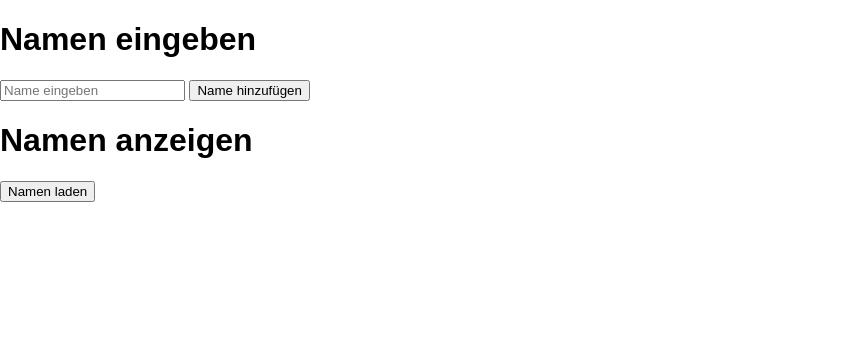
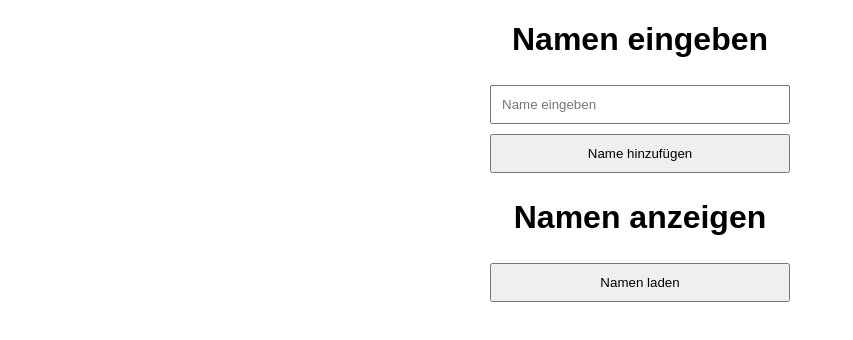
Before and after one commit to blindt1/todo, a website: page src/index.html in a window 1280 px wide. Shown: the whole page, without its empty margins (0-853 px from the left). Drawn offline with Linux system fonts and the light colour scheme.

Commit message:
Update styles.css

```diff
--- a/src/styles.css
+++ b/src/styles.css
@@ -1,21 +1,31 @@
-* {
-  font-family: Arial, Helvetica, sans-serif;
+body {
+    font-family: Arial, sans-serif;
 }
 
-html, body {
-  margin: 0;
-  border: 0;
-  padding: 0;
-  background-color: #fff;
+#container {
+    width: 300px;
+    margin: 0 auto;
+    text-align: center;
 }
 
-main {
-  margin: auto;
-  width: 50%;
-  padding: 20px;
+input, button {
+    width: 100%;
+    margin: 5px 0;
+    padding: 10px;
+    box-sizing: border-box;
 }
 
-main > h1 {
-  text-align: center;
-  font-size: 3.5em;
+button {
+    cursor: pointer;
 }
+
+ul {
+    list-style-type: none;
+    padding: 0;
+}
+
+li {
+    background: #f4f4f4;
+    margin: 5px 0;
+    padding: 10px;
+}
```
